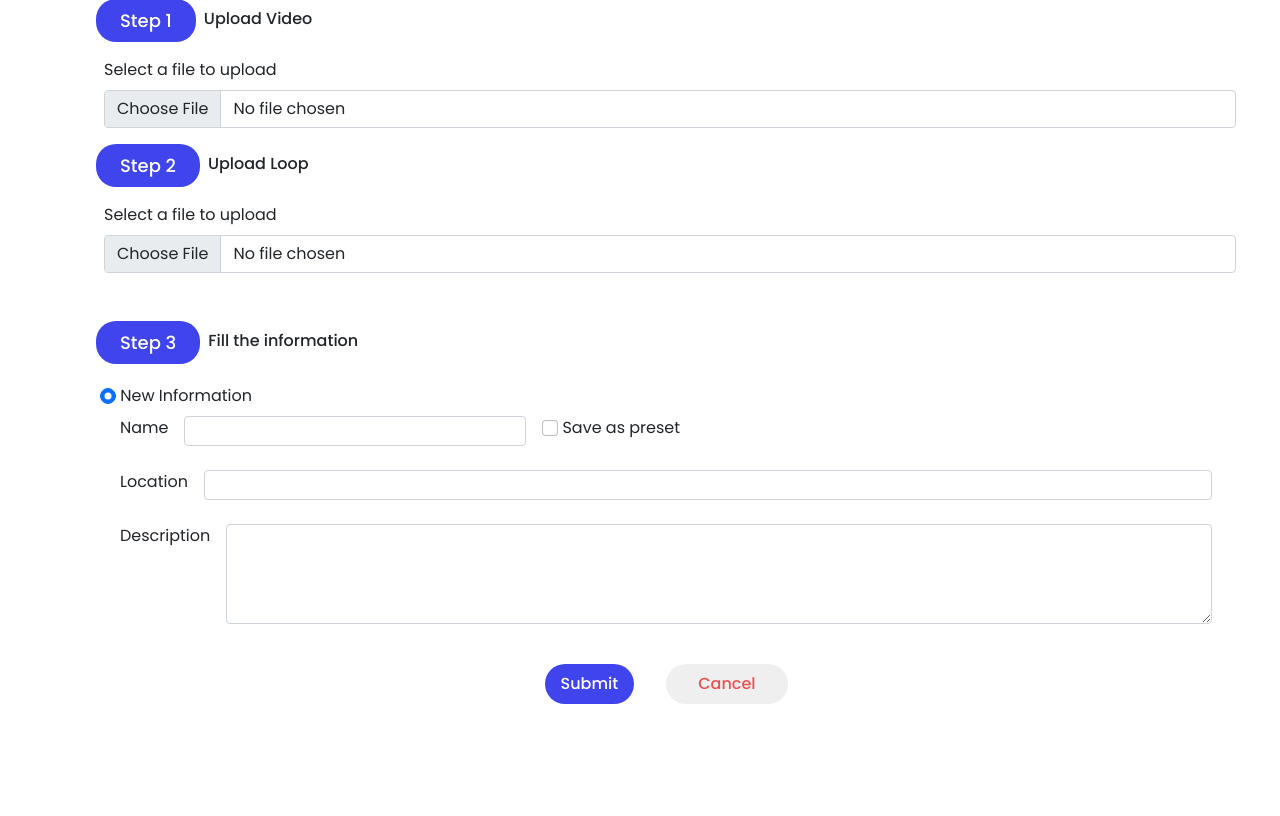
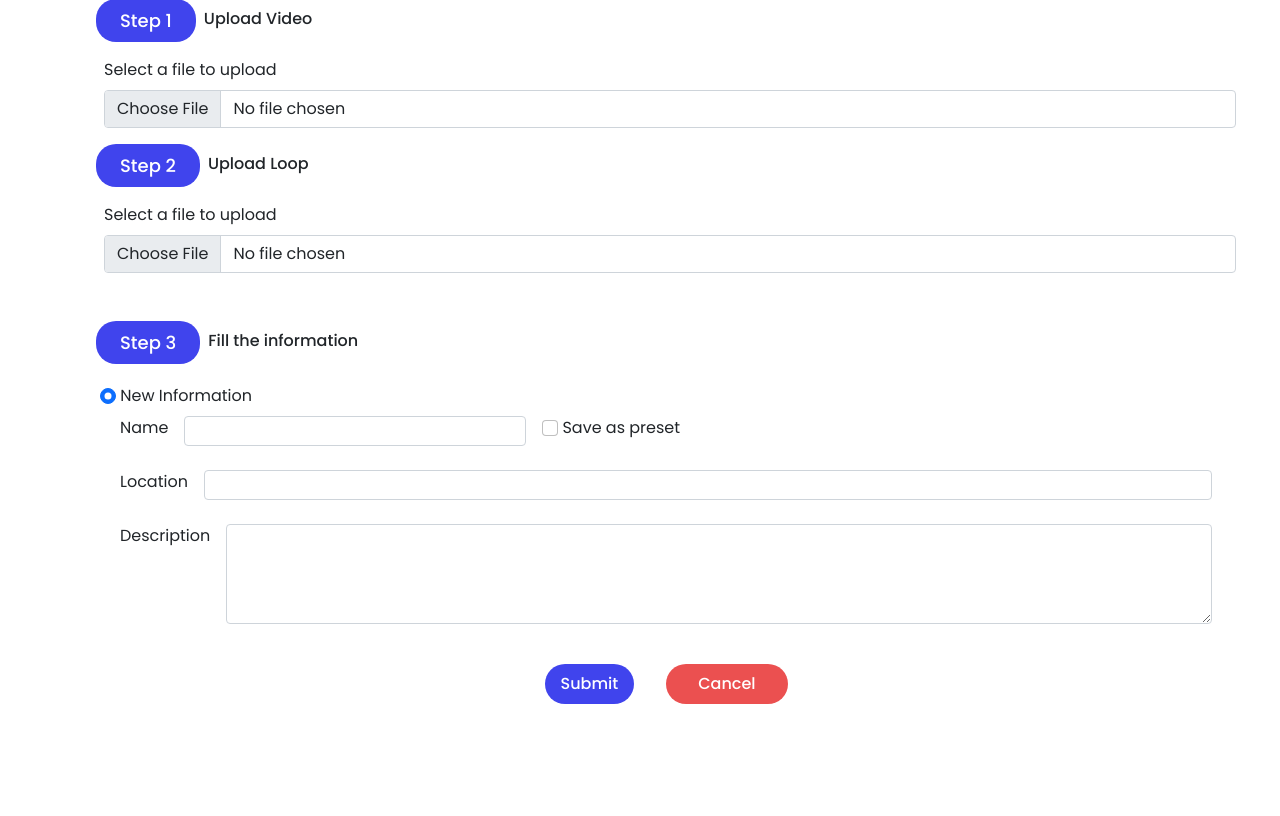
Before and after one commit to 6410685082/CN332_AAA, a Django app: page /create-task/ in a window 1280 px wide. Shown: the part 97-913 px from the top of the page. Run offline with Django 4.2, Linux system fonts and the light colour scheme; a user stored in the database is signed in; data comes from the database, SQL or seed files in the repository; some libraries are stand-ins or nearby versions.

Commit message:
update style.css

```diff
--- a/SmartTrafficMonitoring/task/static/style.css
+++ b/SmartTrafficMonitoring/task/static/style.css
@@ -148,7 +148,8 @@ td {
 
 .submit-area .cancel-btn {
     margin: 1rem;
-    color: #eb5050;
+    background: #eb5050;
+    color: #ffffff;
     font-weight: 500;
     text-decoration: none;
 }
```
